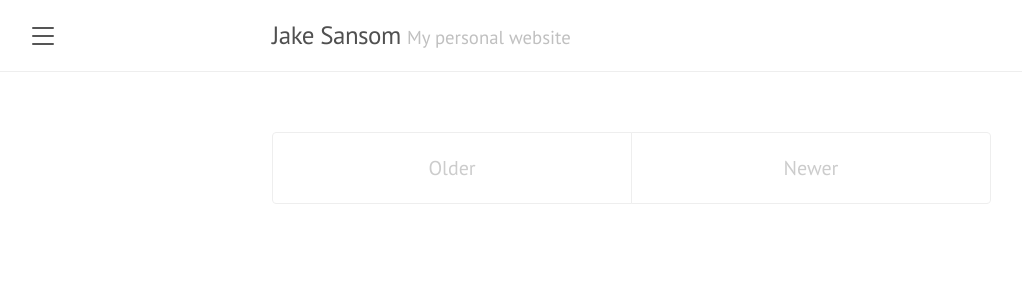
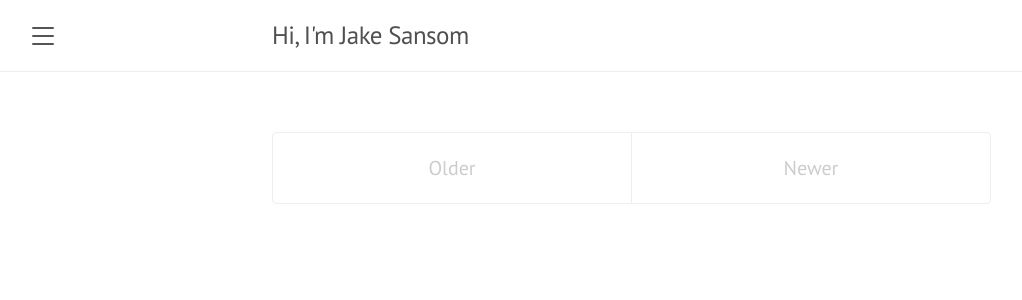
Before and after one commit to jhsansom/jhsansom.github.io, a Jekyll site: the page built from index.html, in a window 1280 px wide. Shown: the top 300 px of the page, without its empty margins (8-1030 px from the left). Built offline with Jekyll 4.4.1, drawn with Linux system fonts in a browser that asks for light colours; Markdown is read by kramdown in place of the engine named in the settings.

Commit message:
Redoing homepage slightly

```diff
--- a/_config.yml
+++ b/_config.yml
@@ -7,8 +7,7 @@ permalink:        pretty
 url:              'https://jhsansom.github.io/'
 
 # Setup
-title:            Jake Sansom
-tagline:          'My personal website'
+title:            Hi, I'm Jake Sansom
 description:      'This is a work in progress'
 
 author:
--- a/_includes/sidebar.html
+++ b/_includes/sidebar.html
@@ -24,10 +24,6 @@
         {% endif %}
       {% endif %}
     {% endfor %}
-
-    <a class="sidebar-nav-item" href="{{ site.github.repo }}/archive/v{{ site.version }}.zip">Download</a>
-    <a class="sidebar-nav-item" href="{{ site.github.repo }}">GitHub project</a>
-    <span class="sidebar-nav-item">Currently v{{ site.version }}</span>
   </nav>
 
   <div class="sidebar-item">
```
Also changed, not shown: _posts/home.md (renamed from _posts/2022-10-1-home.md, +2 -2 lines).
